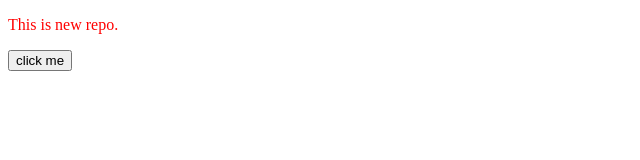
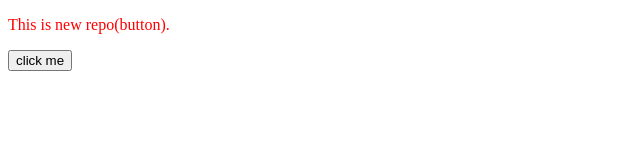
Before and after one commit to Abhinav-kumar-Yadav/localrepo, a plain HTML site: page index.html in a window 1280 px wide. Shown: the full height of the page, 0-640 px from the left. Drawn offline with Linux system fonts and the light colour scheme.

Commit message:
add button as text

```diff
--- a/index.html
+++ b/index.html
@@ -7,7 +7,7 @@
     <title>Document</title>
 </head>
 <body>
-    <p>This is new repo.</p>
+    <p>This is new repo(button).</p>
     <button>click me</button>
 </body>
 </html>
```
